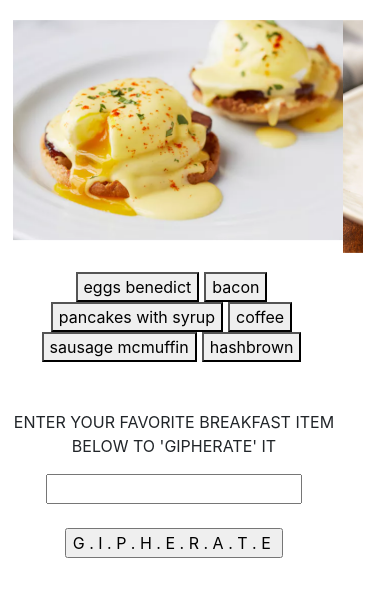
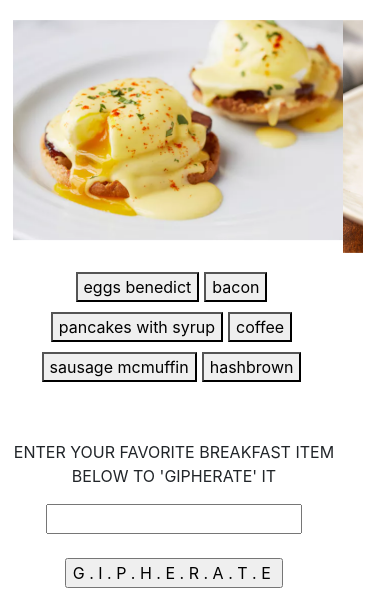
Before and after one commit to matthewryanhagarty/giphy-generator, a plain HTML site: page index.html in a window 390 px wide. Shown: the top 608 px of the page. Drawn offline with nearby package versions, Linux system fonts and the light colour scheme.

Commit message:
finished my website, changed my title logo, and completed my readme.md.

```diff
--- a/assets/css/style.css
+++ b/assets/css/style.css
@@ -90,11 +90,6 @@
     padding: 0 0 0 0;
   }
 
-  /* #breakfast-gifs-here {
-    margin: 0 auto;
-    text-align: center;
-  } */
-
   .img {
     height: 100%;
     width: 100%;
@@ -116,4 +111,9 @@
   padding-left: 13px;
 }
 
+.button {
+  margin-right: 5px;
+  margin-bottom: 10px;
 }
+
+}
--- a/index.html
+++ b/index.html
@@ -6,7 +6,7 @@
 
     <title>Gipherate Your Breakfast</title>
 
-    <link rel="shortcut icon" href="assets/images/sausage.jpg">
+    <link rel="shortcut icon" href="assets/images/eggs-benedict.jpg">
 
     <meta name="viewport" content="width=device-width, initial-scale=1">
 
```
Also changed, not shown: assets/images/breakfast1.jpg (added), assets/images/breakfast2.jpg (added), assets/images/breakfast3.jpg (added), assets/images/breakfast4.jpg (added), 1 other file.
